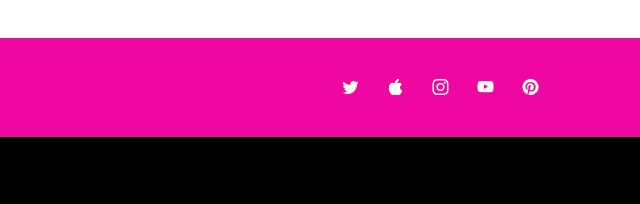
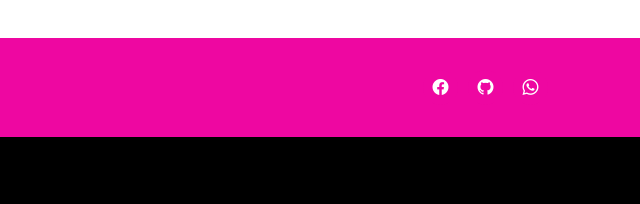
Before and after one commit to Ngourndii-dev/lamaody, a plain HTML site: page index.html in a window 1280 px wide. Shown: the part 4767-4971 px from the top of the page, 640-1280 px from the left. Drawn offline with nearby package versions, Linux system fonts and the light colour scheme.

Commit message:
refactor social media

```diff
--- a/index.html
+++ b/index.html
@@ -373,34 +373,23 @@
                 <div class="col-lg-6 col-12 d-flex justify-content-lg-end align-items-center">
                     <ul class="social-icon d-flex justify-content-lg-end">
                       <li class="social-icon-item">
-                            <a href="#" class="social-icon-link">
-                                <span class="bi-twitter"></span>
+                        <a href="https://www.facebook.com/profile.php?id=100085000382015" class="social-icon-link">
+                            <span class="bi-facebook"></span>
                         </a>
                     </li>
 
                     <li class="social-icon-item">
-                            <a href="#" class="social-icon-link">
-                                <span class="bi-apple"></span>
+                        <a href="https://github.com/Ngourndii-dev" class="social-icon-link">
+                            <span class="bi-github"></span>
                         </a>
                     </li>
 
                     <li class="social-icon-item">
-                            <a href="#" class="social-icon-link">
-                                <span class="bi-instagram"></span>
+                        <a href="https://web.whatsapp.com/" class="social-icon-link">
+                            <span class="bi-whatsapp"></span>
                         </a>
                     </li>
 
-                        <li class="social-icon-item">
-                            <a href="#" class="social-icon-link">
-                                <span class="bi-youtube"></span>
-                            </a>
-                        </li>
-
-                        <li class="social-icon-item">
-                            <a href="#" class="social-icon-link">
-                                <span class="bi-pinterest"></span>
-                            </a>
-                        </li>
                     </ul>
                 </div>
             </div>
@@ -445,7 +434,7 @@
                 </p>
 
                 <p class="text-white d-flex">
-                    <a href="mailto:hello@company.com" class="site-footer-link">
+                    <a href="mailto:hei.maminiaina.444@gmail.com" class="site-footer-link">
                         iaingo@company.com
                     </a>
                 </p>
```
Lines whose indentation alone changed are shown as unchanged.
